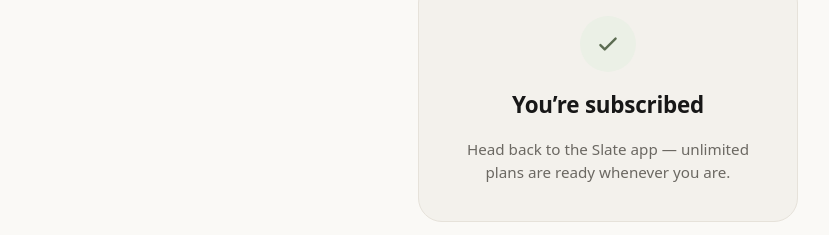
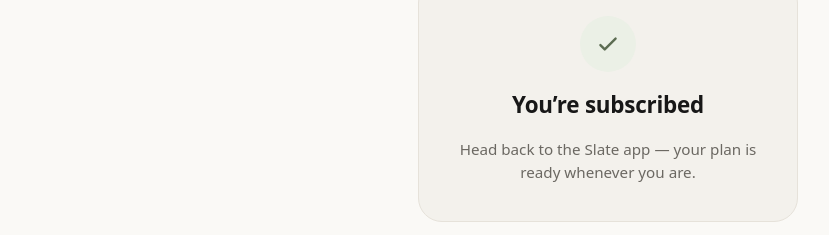
Before and after one commit to makoye224/SlateWeb, a Next.js app: page /subscribe/success in a window 1280 px wide. Shown: the part 286-521 px from the top of the page, without its empty margins (32-861 px from the left). Built offline with nearby package versions, Linux system fonts and the light colour scheme.

Commit message:
copy: fix subscribe success page assuming unlimited tier
Now that checkout offers three tiers, not just one, this page's "your
plan is ready" doesn't imply a limit that basic/plus subscribers
don't actually have.

```diff
--- a/src/app/subscribe/success/page.tsx
+++ b/src/app/subscribe/success/page.tsx
@@ -32,7 +32,7 @@
           </span>
           <h1 className={styles.heading}>You&rsquo;re subscribed</h1>
           <p className={styles.message}>
-            Head back to the Slate app — unlimited plans are ready whenever you are.
+            Head back to the Slate app — your plan is ready whenever you are.
           </p>
         </div>
       </main>
```
